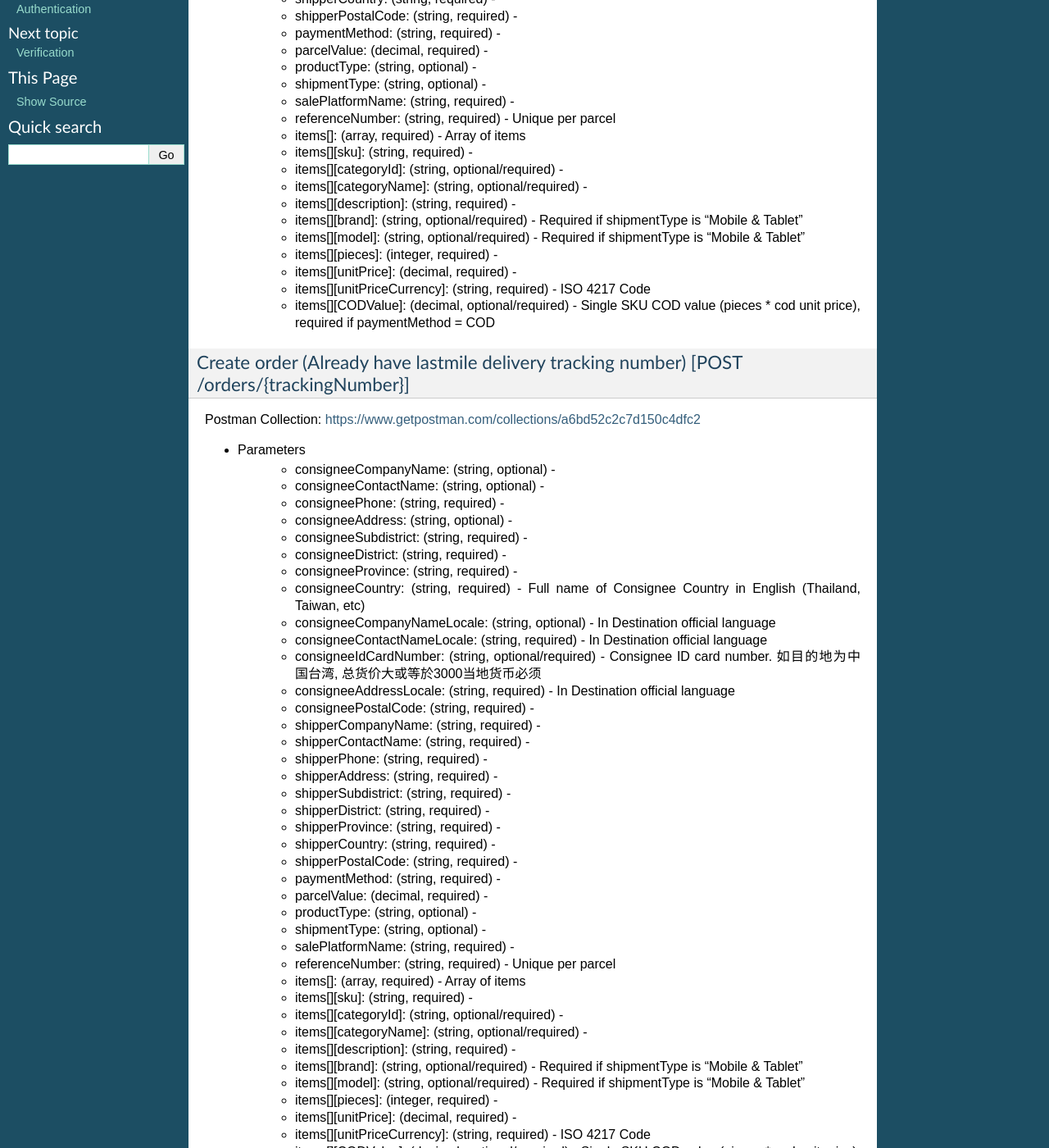
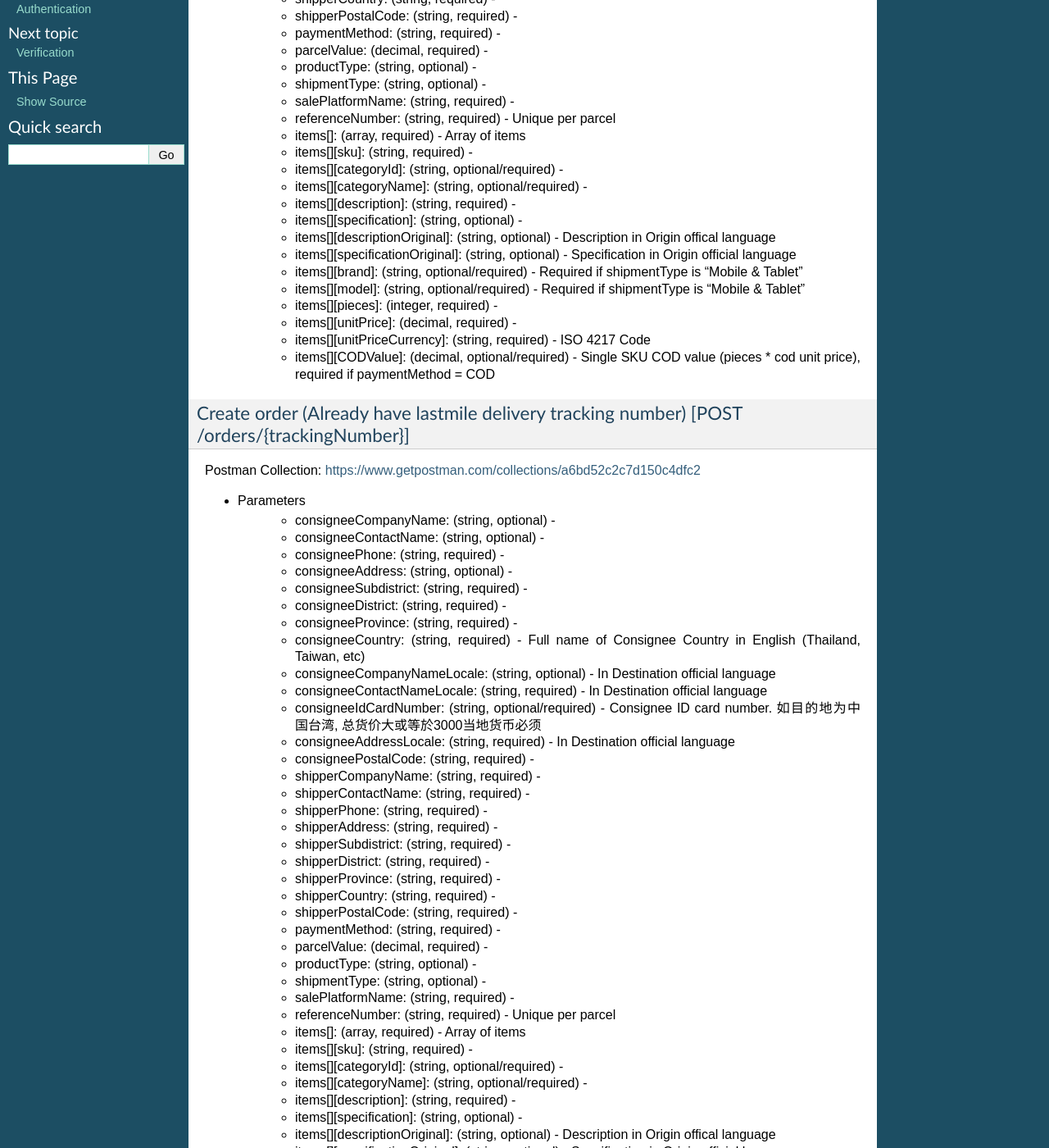
Before and after one commit to timeslogistics/times-oms-api-docs, a Sphinx documentation site: the page built from docs/orders.rst, in a window 1280 px wide and 1400 px high, scrolled down 732 px. Shown: the whole window at 82% size. Built offline with Sphinx 7.4.7, drawn with Linux system fonts in a browser that asks for light colours; some of the changed text lies outside the part shown.

Commit message:
Update orders.rst

```diff
--- a/docs/orders.rst
+++ b/docs/orders.rst
@@ -42,6 +42,9 @@ Postman Collections: https://www.getpostman.com/collections/3120f45724992dcc5913
     + items[][categoryId]: (string, optional/required) -
     + items[][categoryName]: (string, optional/required) -
     + items[][description]: (string, required) -
+    + items[][specification]: (string, optional) -
+    + items[][descriptionOriginal]: (string, optional) - Description in Origin offical language
+    + items[][specificationOriginal]: (string, optional) - Specification in Origin official language
     + items[][brand]: (string, optional/required) - Required if shipmentType is "Mobile & Tablet"
     + items[][model]: (string, optional/required) - Required if shipmentType is "Mobile & Tablet"
     + items[][pieces]: (integer, required) -
@@ -87,6 +90,9 @@ Postman Collection: https://www.getpostman.com/collections/a6bd52c2c7d150c4dfc2
     + items[][categoryId]: (string, optional/required) -
     + items[][categoryName]: (string, optional/required) -
     + items[][description]: (string, required) -
+    + items[][specification]: (string, optional) -
+    + items[][descriptionOriginal]: (string, optional) - Description in Origin offical language
+    + items[][specificationOriginal]: (string, optional) - Specification in Origin official language
     + items[][brand]: (string, optional/required) - Required if shipmentType is "Mobile & Tablet"
     + items[][model]: (string, optional/required) - Required if shipmentType is "Mobile & Tablet"
     + items[][pieces]: (integer, required) -
```
Also changed, not shown: other parts of docs/orders.rst (+15 -5 lines).
